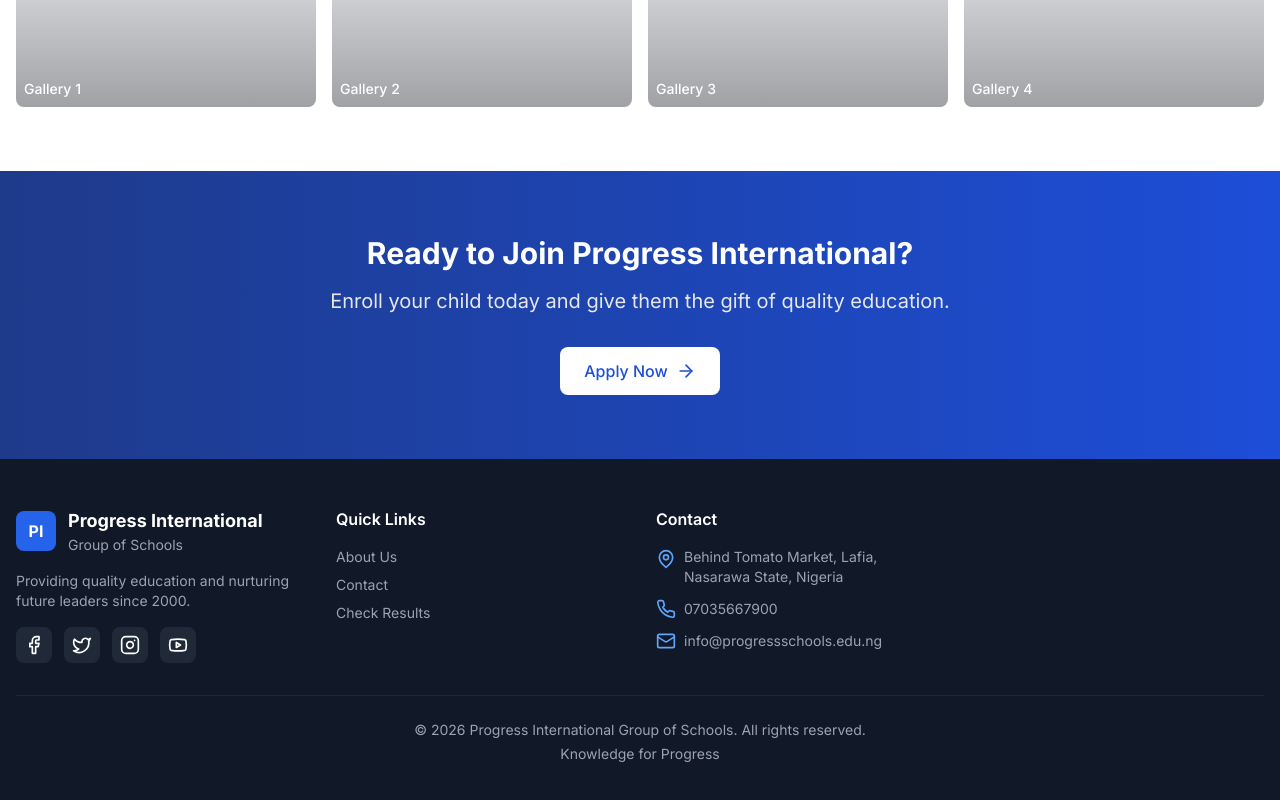
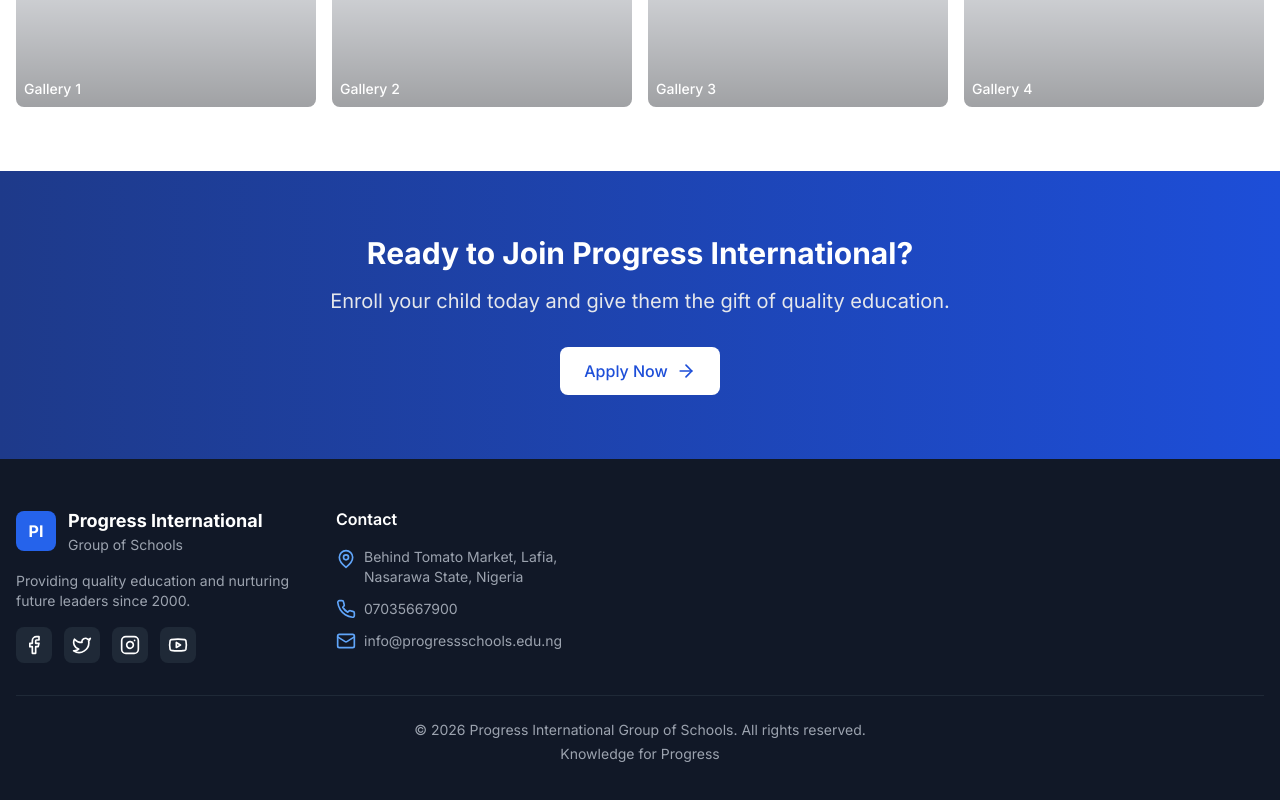
Before and after one commit to Omerta-Platforms/Good-foundation, a Next.js app: page / in a window 1280 px wide. Shown: the part 2760-3560 px from the top of the page. Built offline with nearby package versions, Linux system fonts and the light colour scheme.

Commit message:
Update page.tsx

```diff
--- a/src/app/page.tsx
+++ b/src/app/page.tsx
@@ -445,17 +445,7 @@ export default function HomePage() {
               </div>
             </div>
 
-            {/* Quick Links */}
-            <div>
-              <h4 className="font-semibold mb-4">Quick Links</h4>
-              <ul className="space-y-2 text-sm text-gray-400">
-                <li><Link href="/about" className="hover:text-white transition-colors">About Us</Link></li>
-                <li><Link href="/contact" className="hover:text-white transition-colors">Contact</Link></li>
-                <li><Link href="/result-checker" className="hover:text-white transition-colors">Check Results</Link></li>
-              </ul>
-            </div>
-
-             {/* Contact */}
+            {/* Contact */}
             <div>
               <h4 className="font-semibold mb-4">Contact</h4>
               <ul className="space-y-3 text-sm text-gray-400">
```
